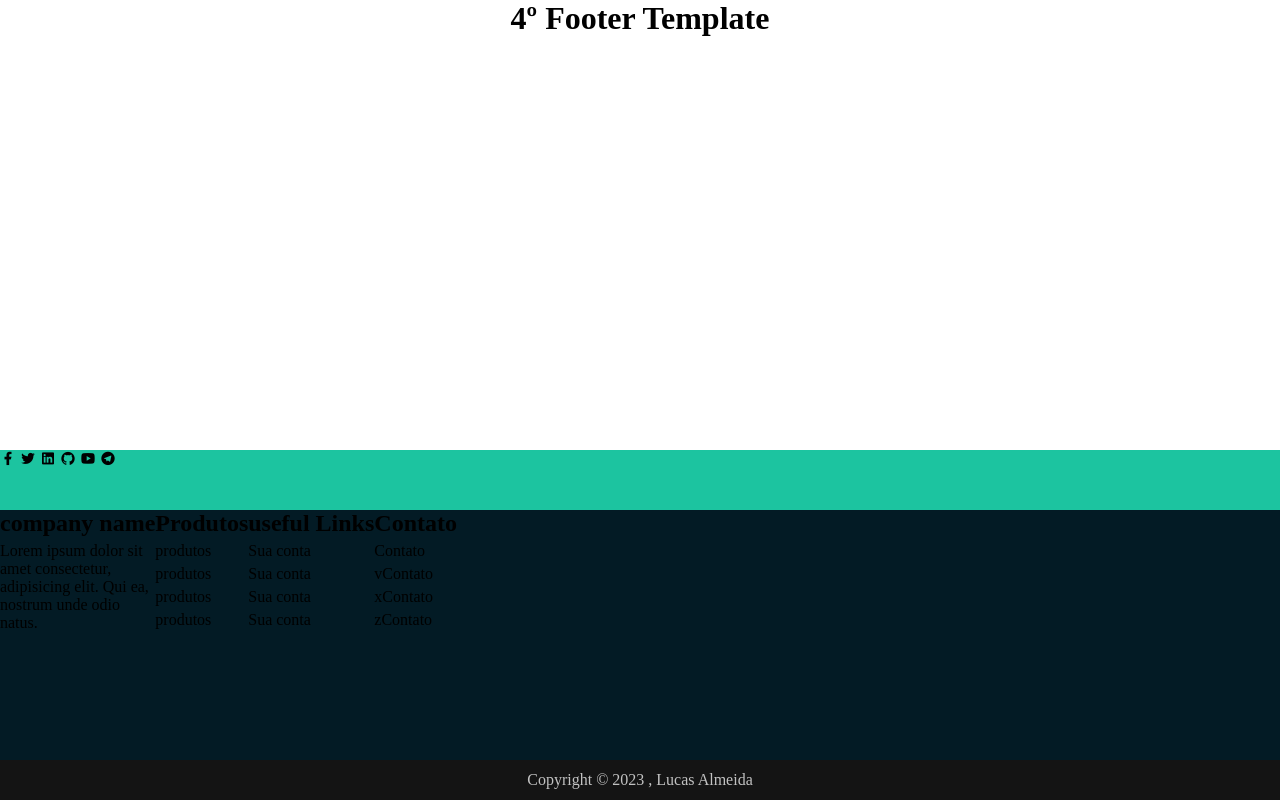
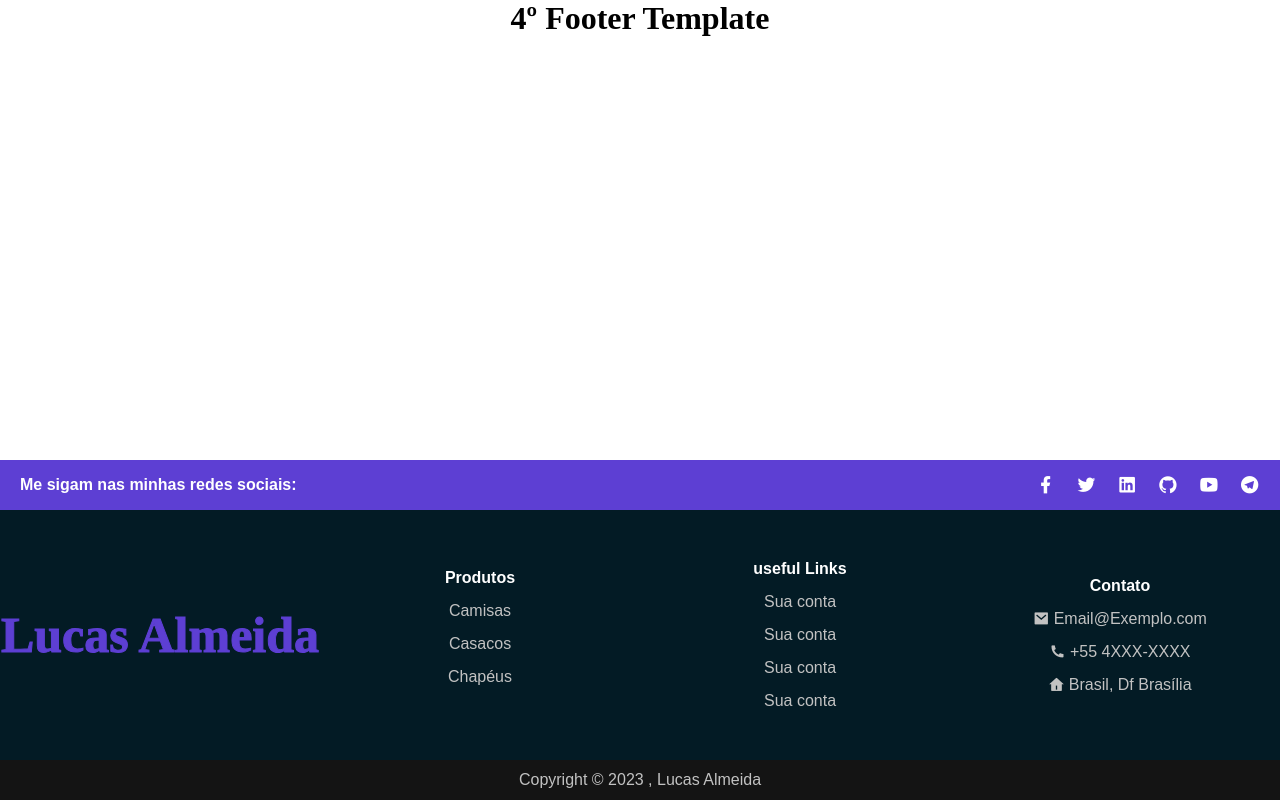
Before and after one commit to LucaAlmeidaDev/footerTemplates, a plain HTML site: page 4º Footer/index.html in a window 1280 px wide. Drawn offline with nearby package versions, Linux system fonts and the light colour scheme; a web font is replaced by a local one.

Commit message:
Versão aprimorada do footer 4

```diff
--- a/4º Footer/index.html
+++ b/4º Footer/index.html
@@ -18,29 +18,28 @@
   <!-- Começo Do footer  -->
     <footer>
         <div class="footer-top">
-            <div>
-
+            <div class="footer-header">
+                <h1>Me sigam nas minhas redes sociais:</h1>
             </div>
             <div class="social-row">
-                <a href="#" target="_blank"><i class="ri-facebook-fill"></i></a>
-                <a href="#" target="_blank"><i class="ri-twitter-fill"></i></a>
-                <a href="#" target="_blank"><i class="ri-linkedin-box-fill"></i></a>
-                <a href="#" target="_blank"><i class="ri-github-fill"></i></a>
-                <a href="#" target="_blank"><i class="ri-youtube-fill"></i></a>
-                <a href="#" target="_blank"><i class="ri-telegram-fill"></i></a>
+                <a href="#" target="_blank" class="social"><i class="ri-facebook-fill"></i></a>
+                <a href="#" target="_blank" class="social"><i class="ri-twitter-fill"></i></a>
+                <a href="#" target="_blank" class="social"><i class="ri-linkedin-box-fill"></i></a>
+                <a href="#" target="_blank" class="social"><i class="ri-github-fill"></i></a>
+                <a href="#" target="_blank" class="social"><i class="ri-youtube-fill"></i></a>
+                <a href="#" target="_blank" class="social"><i class="ri-telegram-fill"></i></a>
             </div>
         </div>
         <div class="footer-claro">
             <div class="col1">
-                <h2>company name</h2>
-                <p>Lorem ipsum dolor sit amet consectetur, adipisicing elit. Qui ea, nostrum unde odio natus.</p>
+                <h2 >Lucas Almeida</h2>
             </div>
             <div class="col2">
                 <h2>Produtos</h2>
-                <a>produtos</a>
-                <a>produtos</a>
-                <a>produtos</a>
-                <a>produtos</a>
+                <a href="#">Camisas</a>
+                <a href="#">Casacos</a>
+                <a href="#">Chapéus</a>
+                <a href="#"></a>
             </div>
             <div class="col3">
                 <h2>useful Links</h2>
@@ -51,10 +50,9 @@
             </div>
             <div class="col4">
                 <h2>Contato</h2>
-                <p>Contato</p>
-                <p>vContato</p>
-                <p>xContato</p>
-                <p>zContato</p>
+                <a><i class="ri-mail-fill"></i> Email@Exemplo.com</a>
+                <a><i class="ri-phone-fill"></i> +55 4XXX-XXXX</a>
+                <a><i class="ri-home-4-fill"></i> Brasil, Df Brasília</a>
             </div>
         </div>
         <div class="footer-escuro">
--- a/4º Footer/style.css
+++ b/4º Footer/style.css
@@ -14,46 +14,78 @@ footer{
     display: flex;
     flex-direction: column;
     bottom: 0;
+    font-family: sans-serif;
     width: 100%;
 }
 .footer-top{
-    background-color: #1CC4A0;
+    background-color: #5D3FD3;
     width: 100%;
-    height: 60px;
+    height: 50px;
+    color: #FFF;
+    align-items: center;
+    justify-content: space-between;
+    display: flex;
+}
+.footer-header h1{
+    font-size: 1rem;
+}
+.footer-header{
+    margin-left: 20px;
+    order: 1;
+}
+.social-row{
+    font-size: 1.3rem;
+    display: flex;
+    gap: 20px;
+    margin-right: 20px;
+    order: 2;
 }
 .footer-claro{
     background-color: #031B25;
     width: 100%;
     height: 250px;
-    display: flex;
+    align-items: center;
+    text-align: center;
+    display: grid;
+    grid-template-columns: repeat(4, 1fr);
+}
+.footer-claro h2{
+    color: #FFF;
+    font-size: 1rem;
+}
+.footer-claro a{
+    color: #C2C2C2;
 }
 .col1{
     display: flex;
     flex-direction: column;
-    gap: 5px;
+    gap: 15px;
 }
-.col1 p{
-    width: 150px;
+.col1 h2{
+    -webkit-text-stroke: 1px #5D3FD3;
+    color: #5D3FD3;
+    font-family: Inspiration;
+    font-size: 50px;
 }
 .col2{
     display: flex;
     flex-direction: column;
-    gap: 5px;
+    gap: 15px;
 }
 .col3{
     display: flex;
     flex-direction: column;
-    gap: 5px;
+    gap: 15px;
 }
 .col4{
     display: flex;
     flex-direction: column;
-    gap: 5px;
+    gap: 15px;
 }
 .col5{
     display: flex;
     flex-direction: column;
-    gap: 5px;
+    gap: 15px;
 }
 
 
```
